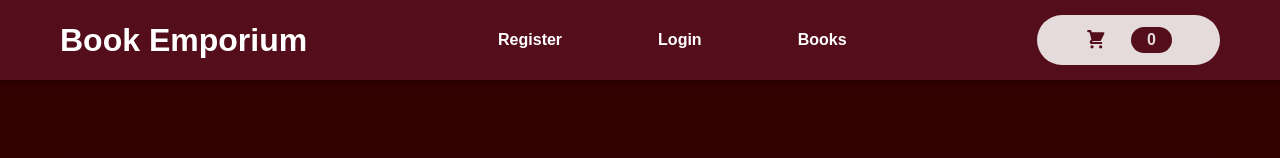
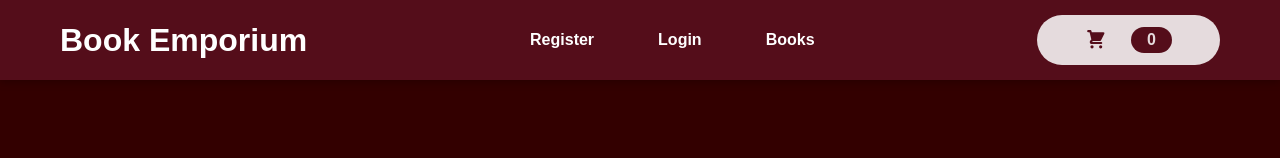
Before and after one commit to Aykut5645/Book-Emporium, a React (Create React App) app: page /profile in a window 1280 px wide. Shown: the top 158 px of the page. Built offline with nearby package versions, Linux system fonts and the light colour scheme; no server answers; the database is empty.

Commit message:
fixed img tags

```diff
--- a/src/components/Layout/Header/MainNavigation/MainNavigation.js
+++ b/src/components/Layout/Header/MainNavigation/MainNavigation.js
@@ -21,7 +21,6 @@ const MainNavigation = () => {
             }
         });
     }, []);
-
     return (
         <Fragment>
             <Link to='/' style={{ textDecoration: 'none' }}>
@@ -58,12 +57,11 @@ const MainNavigation = () => {
                                         Create
                                     </NavLink>
                                 </li>
-
                                 <li>
                                     <NavLink activeClassName={classes.active} to='/profile'>
                                         <div className={classes["image-wrapper"]}>
-                                            {photoUrl && <img src={photoUrl} />}
-                                            {!photoUrl && <img src={avatar} />}
+                                            {photoUrl && <img src={photoUrl} alt=""/>}
+                                            {!photoUrl && <img src={avatar} alt=""/>}
                                         </div>
                                     </NavLink>
                                 </li>
--- a/src/components/Layout/Header/MainNavigation/MainNavigation.module.css
+++ b/src/components/Layout/Header/MainNavigation/MainNavigation.module.css
@@ -15,7 +15,7 @@
 }
 
 .header li {
-    margin: 0 3rem;
+    margin: 0 2rem;
 }
 
 .header a {
```
